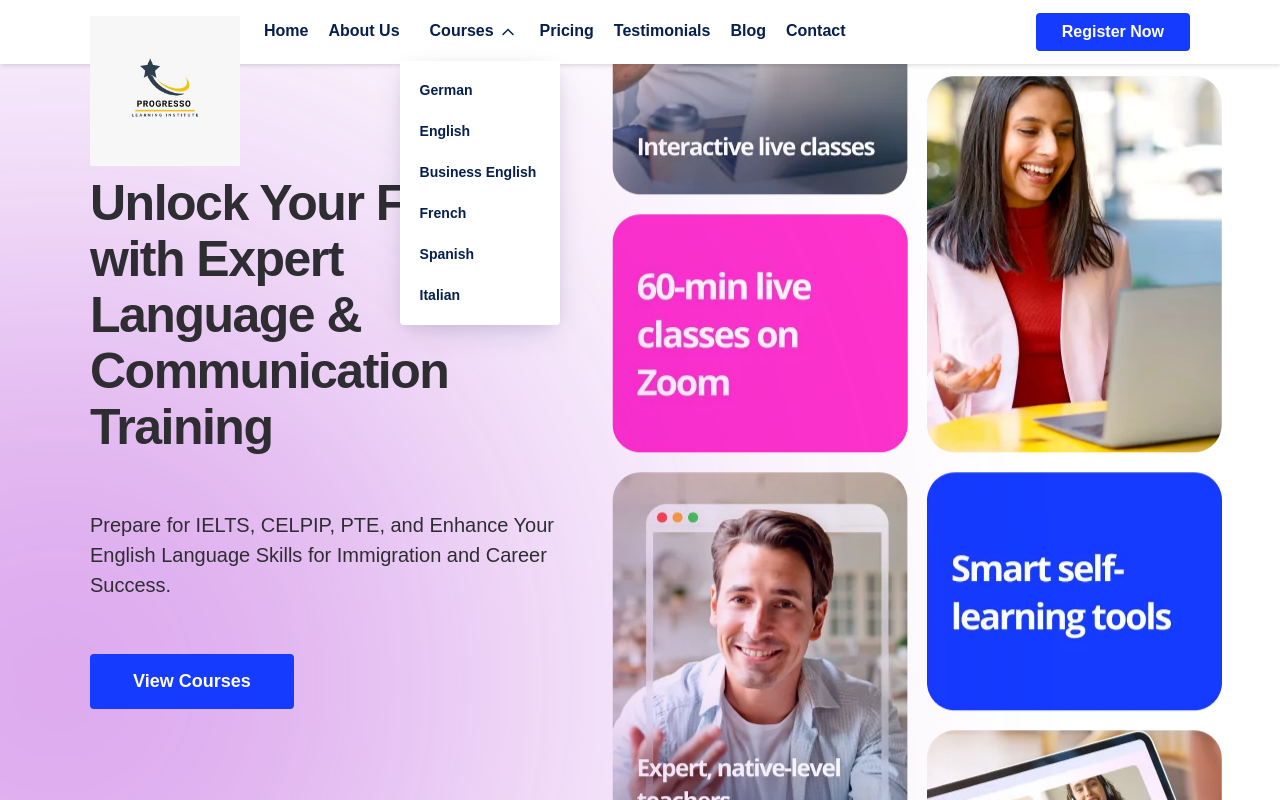
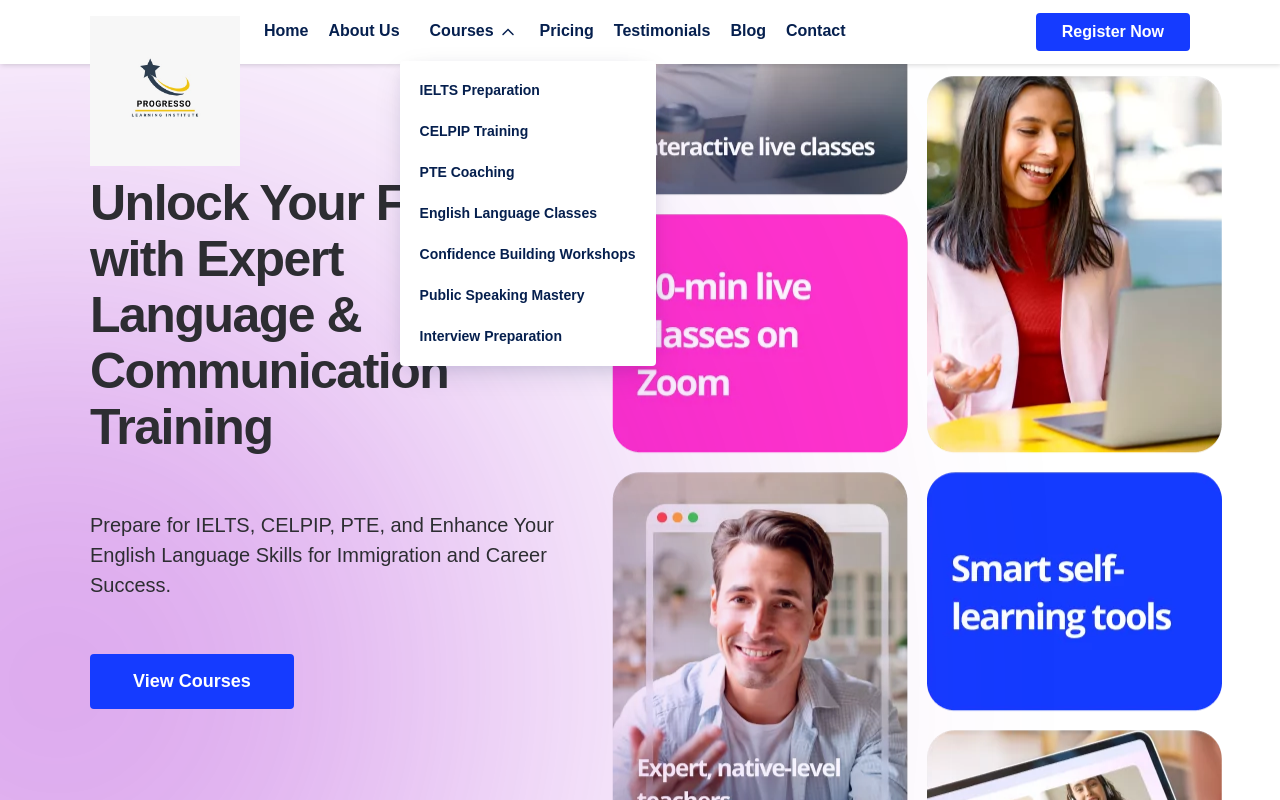
Before and after one commit to bahar-dc/learn-react, a React (Create React App) app: page / in a window 1280 px wide. Both pictures are taken after a click on the button "Courses". Shown: the top 800 px of the page. Built offline with nearby package versions, Linux system fonts and the light colour scheme.

Commit message:
Update Header.jsx

```diff
--- a/src/Components/Header.jsx
+++ b/src/Components/Header.jsx
@@ -31,12 +31,13 @@ export const Header = () => {
                                 </svg>
                             </button>
                             <ul className="sub-menu">
-                                <li><a href="/german" className="link">German</a></li>
-                                <li><a href="/english" className="link">English</a></li>
-                                <li><a href="/business-english" className="link">Business English</a></li>
-                                <li><a href="/french" className="link">French</a></li>
-                                <li><a href="/spanish" className="link">Spanish</a></li>
-                                <li><a href="/italian" className="link">Italian</a></li>
+                                <li><a href="/ielts-prepartion" className="link">IELTS Preparation</a></li>
+                                <li><a href="/celpip-training" className="link">CELPIP Training</a></li>
+                                <li><a href="/pte-coaching" className="link">PTE Coaching</a></li>
+                                <li><a href="/english-language-course" className="link">English Language Classes</a></li>
+                                <li><a href="/confindence-building-workshops" className="link">Confidence Building Workshops</a></li>
+                                <li><a href="/public-speaking" className="link">Public Speaking Mastery</a></li>
+                                <li><a href="/interview-prepartion" className="link">Interview Preparation</a></li>
                             </ul>
                         </li>
                         <li>
```
